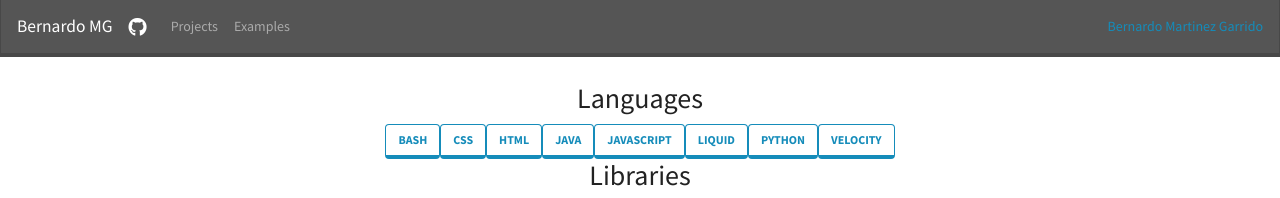
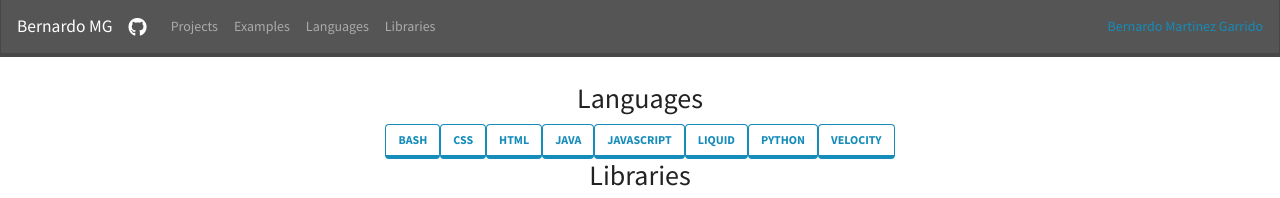
Before and after one commit to Bernardo-MG/front-site, a Jekyll site: the page built from index.md, in a window 1280 px wide. Shown: the top 198 px of the page. Built offline with Jekyll 4.4.1, drawn with Linux system fonts in a browser that asks for light colours; nearby versions of some CDN libraries; a script that is not in the unit is left out.

Commit message:
Added links to header

```diff
--- a/_config.yml
+++ b/_config.yml
@@ -41,3 +41,5 @@ collections:
 header_pages:
   - projects.md
   - examples.md
+  - languages.md
+  - libraries.md
```
